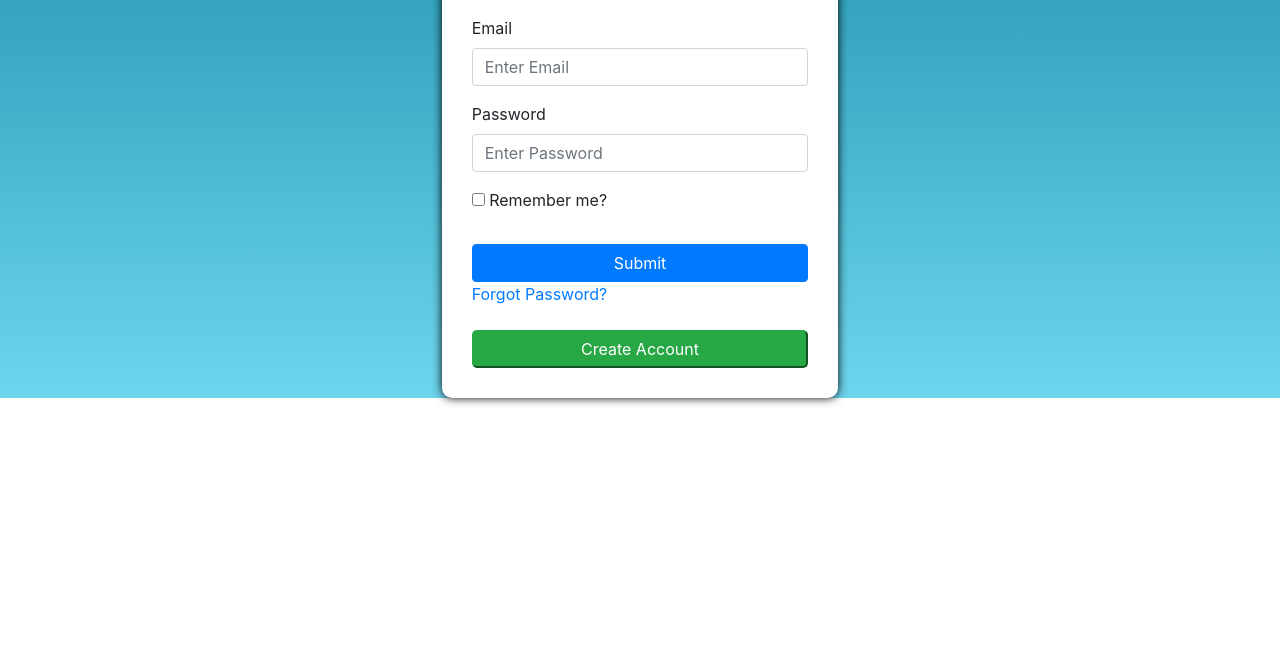
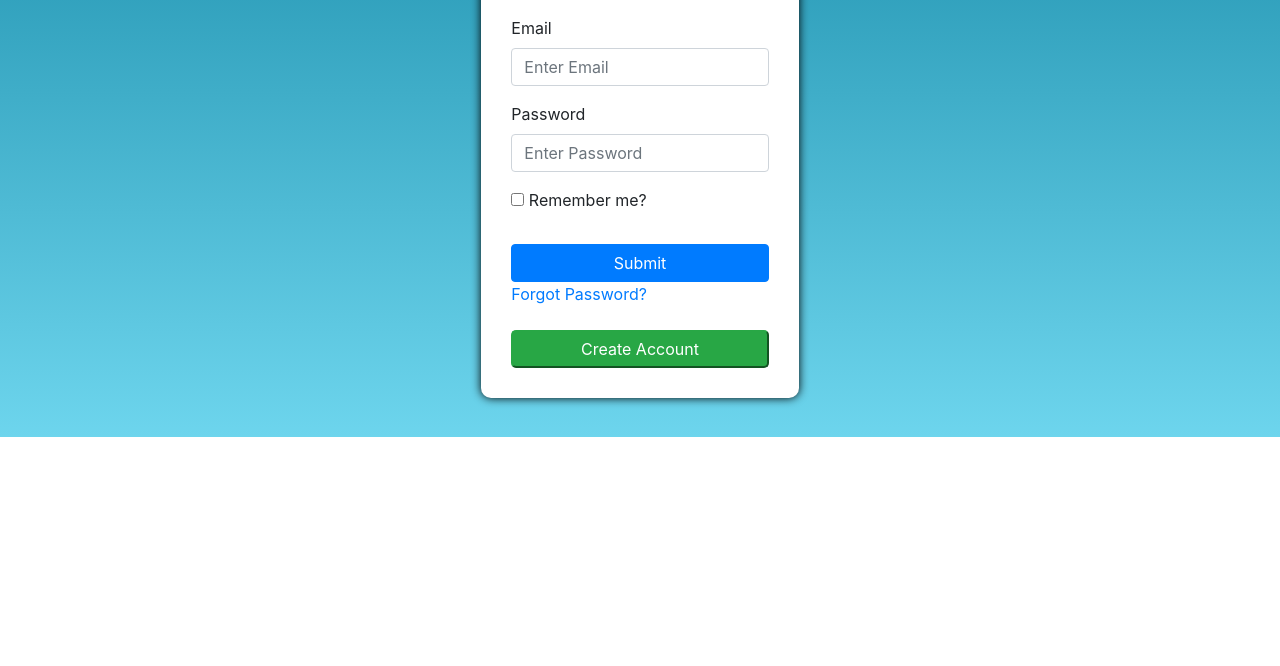
Before and after one commit to ecojerson/login-form, a plain HTML site: page index.html in a window 1280 px wide. Shown: the part 134-800 px from the top of the page. Drawn offline with nearby package versions, Linux system fonts and the light colour scheme.

Commit message:
Update style.css

```diff
--- a/style.css
+++ b/style.css
@@ -11,5 +11,5 @@
     padding: 30px;
     border-radius: 10px;
     box-shadow: 0px 0px 10px 0px #000;
-    margin-top: 10%;
+    margin: 10%;
 }
```
